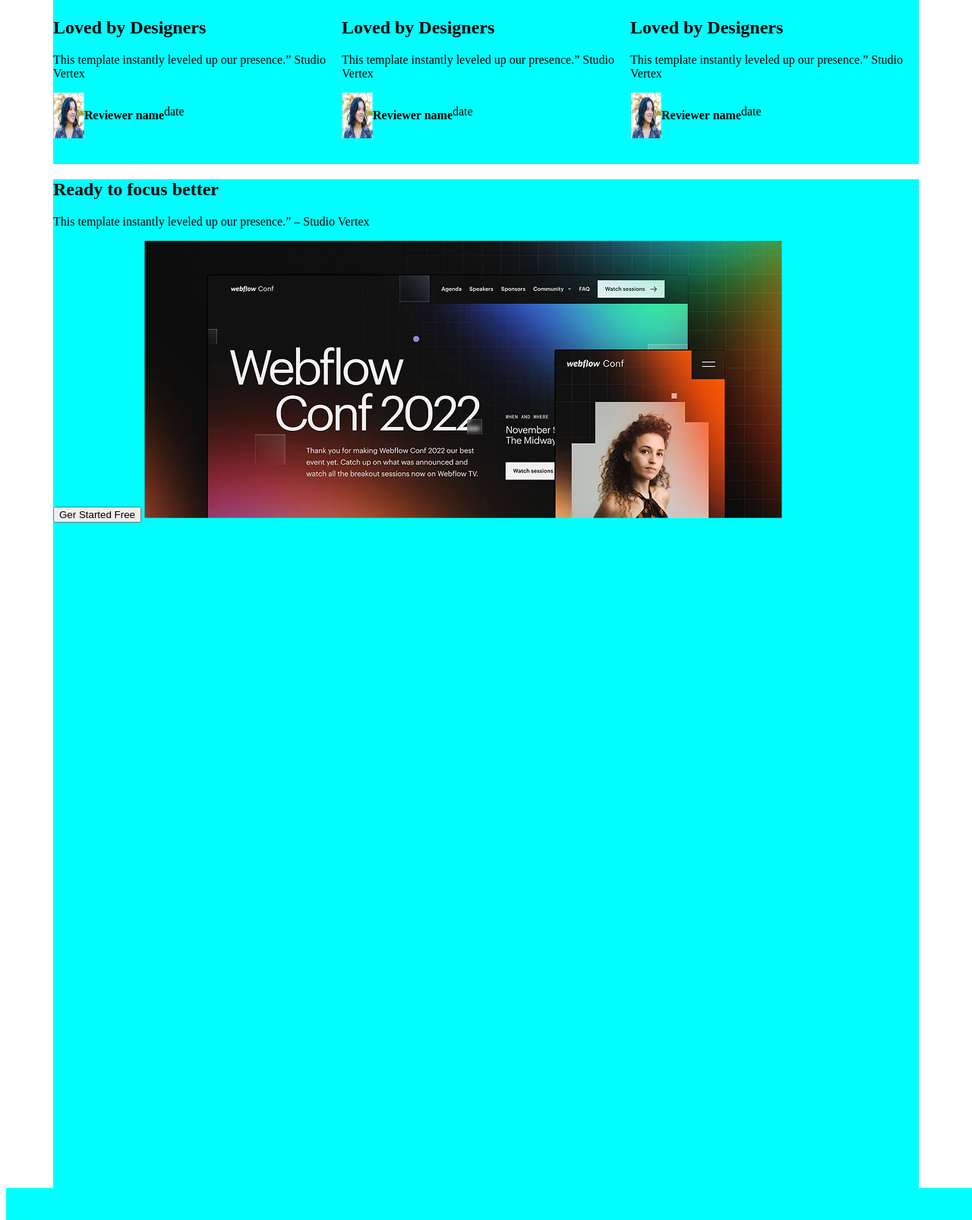
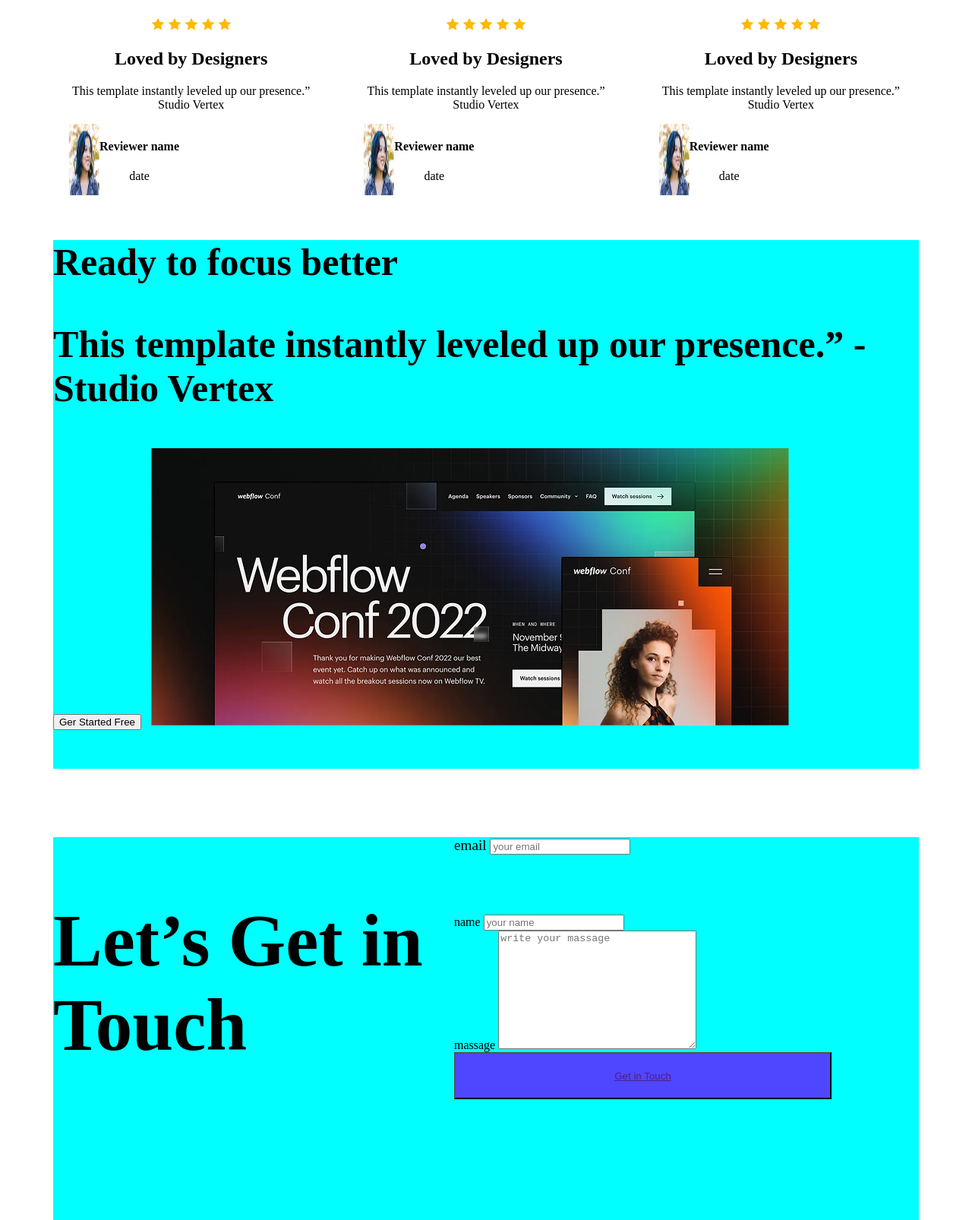
Before and after one commit to robosoumen/first-assignment, a plain HTML site: page index.html in a window 1280 px wide. Shown: the part 1914-3520 px from the top of the page at 76% size. Drawn offline with Linux system fonts and the light colour scheme.

Commit message:
footer section added

```diff
--- a/index.html
+++ b/index.html
@@ -52,30 +52,51 @@
             <p class="rating-heading">What our users say</p>
             <div class="rating-card-container">
                 <div class="rating-card-item">
+                    <img src="Assets/icon-star.png" alt="">
+                    <img src="Assets/icon-star.png" alt="">
+                    <img src="Assets/icon-star.png" alt="">
+                    <img src="Assets/icon-star.png" alt="">
+                    <img src="Assets/icon-star.png" alt="">
                     <h1>Loved by Designers</h1>
                     <p>This template instantly leveled up our presence.” Studio Vertex</p>
                     <div class="rating-image">
                         <img src="Assets/avatar.png" alt="">
-                        <h4>Reviewer name</h4>
+                       <div>
+                         <h4>Reviewer name</h4>
                         <p>date</p>
+                       </div>
                     </div>
                 </div>
                 <div class="rating-card-item">
+                    <img src="Assets/icon-star.png" alt="">
+                    <img src="Assets/icon-star.png" alt="">
+                    <img src="Assets/icon-star.png" alt="">
+                    <img src="Assets/icon-star.png" alt="">
+                    <img src="Assets/icon-star.png" alt="">
                     <h2>Loved by Designers</h2>
                     <p>This template instantly leveled up our presence.” Studio Vertex</p>
                     <div class="rating-image">
                         <img src="Assets/avatar.png" alt="">
-                        <h4>Reviewer name</h4>
+                        <div>
+                            <h4>Reviewer name</h4>
                         <p>date</p>
+                        </div>
                     </div>
                 </div>
                 <div class="rating-card-item">
+                    <img src="Assets/icon-star.png" alt="">
+                    <img src="Assets/icon-star.png" alt="">
+                    <img src="Assets/icon-star.png" alt="">
+                    <img src="Assets/icon-star.png" alt="">
+                    <img src="Assets/icon-star.png" alt="">
                     <h2>Loved by Designers</h2>
                     <p>This template instantly leveled up our presence.” Studio Vertex</p>
                     <div class="rating-image">
                         <img src="Assets/avatar.png" alt="">
-                        <h4>Reviewer name</h4>
+                        <div>
+                            <h4>Reviewer name</h4>
                         <p>date</p>
+                        </div>
                     </div>
                 </div>
 
@@ -83,18 +104,46 @@
 
         </section>
         <section class="focus-section">
-            <h1>Ready to focus better</h1>
-            <p>This template instantly leveled up our presence.” – Studio Vertex</p>
+            <h class="focus-header">Ready to focus better</h1>
+            <p>This template instantly leveled up our presence.” - Studio Vertex</p>
             <button>Ger Started Free</button>
             <img src="Assets/wc-big.png" alt="">
 
         </section>
         <section class="form-section">
+            <div class="form-container">
+                <h1 class="form-heading">Let’s Get in Touch</h1>
+                <div class="form-label">
+                    <div class="email-section">
+                        <label for="email">email</label>
+                    <input placeholder="your email" type="email" name="" id="email">
+                    </div>
 
+                    <div class="name-section">
+                        <label for="your name ">name</label>
+                    <input placeholder="your name" type="text" name="" id="your name">
+                    </div>
+
+                    <div class="textarea-section">
+                         <label for="massage">massage</label>
+                    <textarea placeholder="write your massage" name="" id="massage" cols="30" rows="10"></textarea>
+                    </div>
+
+                    <button class="form-btn"><a href="">Get in Touch</a></button>
+
+                </div>
+            </div>
         </section>
     </main>
     <footer class="footer-section">
-
+        <h1 class="footer-head">LOGO</h1>
+        <p class="footer-paragraph">Ready to elevate your online presence? Contact us today to discuss your project and discover how we can bring your vision to life.</p>
+           <div class="footer-anchor">
+             <a href=""> home </a>
+            <a href=""> about </a>
+            <a href=""> how it works </a>
+            <a href=""> services </a>
+           </div>
     </footer>
 </body>
 </html>
--- a/styles/style.css
+++ b/styles/style.css
@@ -90,9 +90,9 @@
 .joined-section{
     width: 1140px;
     height: 406px;
-    background-color: aqua;
+    background-color:#4d47ff1e;
     margin: 116px 760px;
-    /* margin: 50px 142px 50px 142px; */
+    border-radius: 20px;
 }
 .joined-paragraph{
     padding-top: 50px;
@@ -113,12 +113,20 @@
 /* rating section style */
 .rating-section{
     width: 1140px;
-    height: 342px;
-    background-color: aqua;
+    height: 442px;
+    /* background-color: aqua; */
     margin: 0 auto;
+}
+.rating-card-item{
+    width:366px ;
+    height:243px ;
+    background-color: white;
+    text-align: center;
+    padding: 20px;
 }
 .rating-card-container{
     display: flex;
+    gap: 25px;
 }
 .rating-heading{
     font-weight: bold;
@@ -135,12 +143,44 @@
     background-color: aqua;
     margin: 0 auto;
 }
+.focus-header{
+    font-weight:bold ;
+    font-size: 50px;
+    width: 516px;
+    height: 60px;
+}
 /* form section style */
 .form-section{
     width:1140px ;
     height:632px ;
     background-color: aqua;
     margin: 0 auto;
+    margin-top: 90px;
+}
+.form-container{
+    display: flex;
+
+}
+.email-section{
+    width: 497px;
+    height: 102px;
+    font-size: larger;
+}
+.form-label{
+     width: 497px;
+    height:490px;
+}
+.form-heading{
+    width:528px ;
+    height:232px ;
+    font-weight: bold;
+    font-size: 97px;
+}
+.form-btn{
+    width: 497px;
+    height: 62px;
+    background-color: #4E47FF;
+    /* color: white; */
 }
 /* footer section style */
 .footer-section{
@@ -149,3 +189,26 @@
     background-color: aqua;
     margin: auto;
 }
+.footer-head{
+    width: 291px;
+    height: 121px;
+    font-size: 100px;
+    font-weight: bolder;
+    margin-left: 530px;
+    padding-top: 150px;
+    color: #4E47FF;
+}
+.header-paragraph{
+    /* text-align: center; */
+    margin-left: 200px;
+}
+footer p {
+    text-align: center;
+    font-size: large;
+    color: #8987A1;
+}
+.footer-anchor{
+    text-align: center;
+    font-size: large;
+    justify-content: space-between
+}
```
